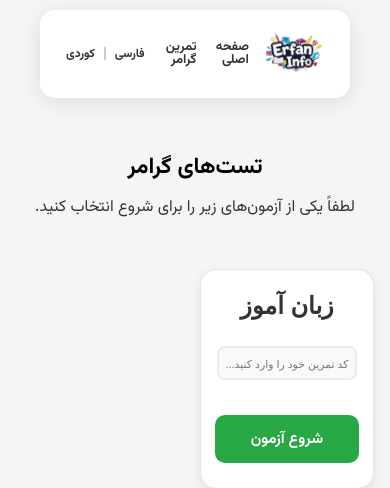
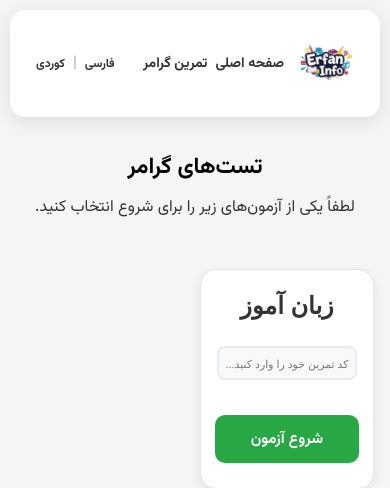
Before and after one commit to erfaninfo-dev/erfaninfo, a Flask app: page /tests in a window 390 px wide. Shown: the top 488 px of the page. Run offline with Flask 3, Linux system fonts and the light colour scheme; data that the repository does not hold is empty; some web fonts are replaced.

Commit message:
fix buges

```diff
--- a/static/css/header.css
+++ b/static/css/header.css
@@ -80,11 +80,11 @@
 }
 
 /* ================= Responsive Design ================= */
-@media (max-width: 600px) {
+@media (max-width: 800px) {
     .top-header-container {
         top: 10px;
-        left: 10px;
-        right: 10px;
+        left: 5px;
+        right: 5px;
         padding: 8px 5px;
         min-height: 50px;
         gap: 10px;
@@ -117,3 +117,21 @@
         right: 40px;
     }
 }
+
+@media (max-width: 700px) {
+    .top-header-container {
+        min-height: 65px;
+        padding-top: 20px;
+        padding-bottom: 20px;
+        left: 10px;
+        right: 10px;
+        width: auto;
+        border-radius: 15px;
+    }
+    .top-logo-img {
+        height: 65px;
+    }
+    .top-nav-link {
+        font-size: 14px;
+    }
+}
```
